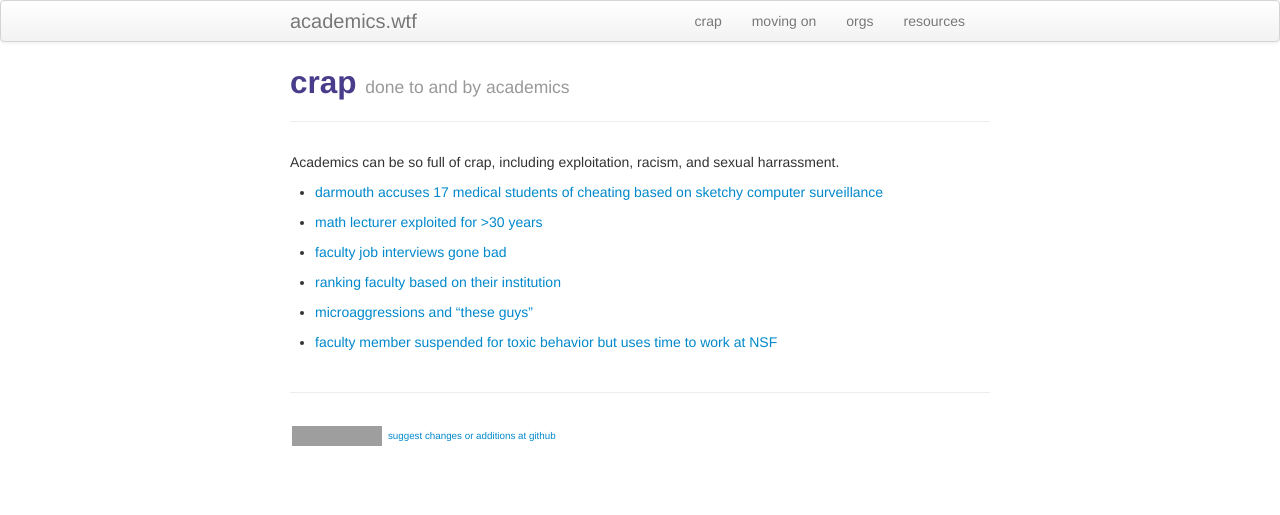
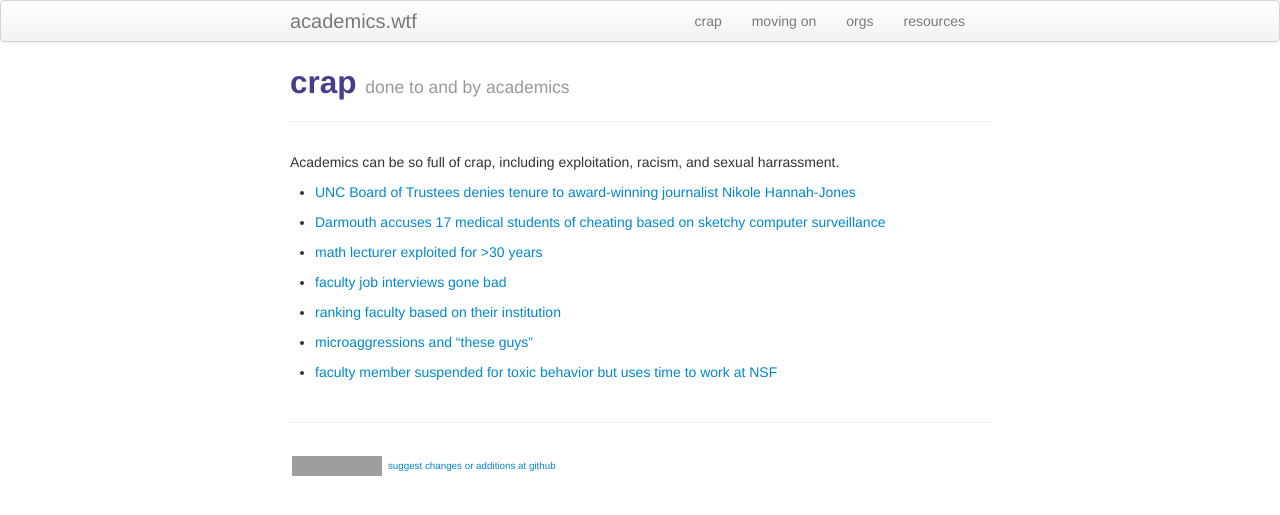
Before and after one commit to kbroman/academics.wtf, a Jekyll site: the page built from crap.md, in a window 1280 px wide. Shown: the top 515 px of the page. Built offline with Jekyll 4.4.1, drawn with Linux system fonts in a browser that asks for light colours; grey boxes are pictures that could not be loaded.

Commit message:
crap.md: Nikole Hannah-Jones

```diff
--- a/crap.md
+++ b/crap.md
@@ -8,7 +8,10 @@ description: crap done to and by academics
 Academics can be so full of crap, including exploitation, racism, and
 sexual harrassment.
 
-- [darmouth accuses 17 medical students of cheating based on sketchy
+- [UNC Board of Trustees denies tenure to award-winning journalist
+  Nikole Hannah-Jones](https://www.nytimes.com/2021/05/19/business/media/nikole-hannah-jones-unc.html)
+
+- [Darmouth accuses 17 medical students of cheating based on sketchy
   computer surveillance](https://www.nytimes.com/2021/05/09/technology/dartmouth-geisel-medical-cheating.html)
 
 - [math lecturer exploited for >30 years](http://kbroman.org/blog/2021/05/06/wtf-uw-1/)
```
